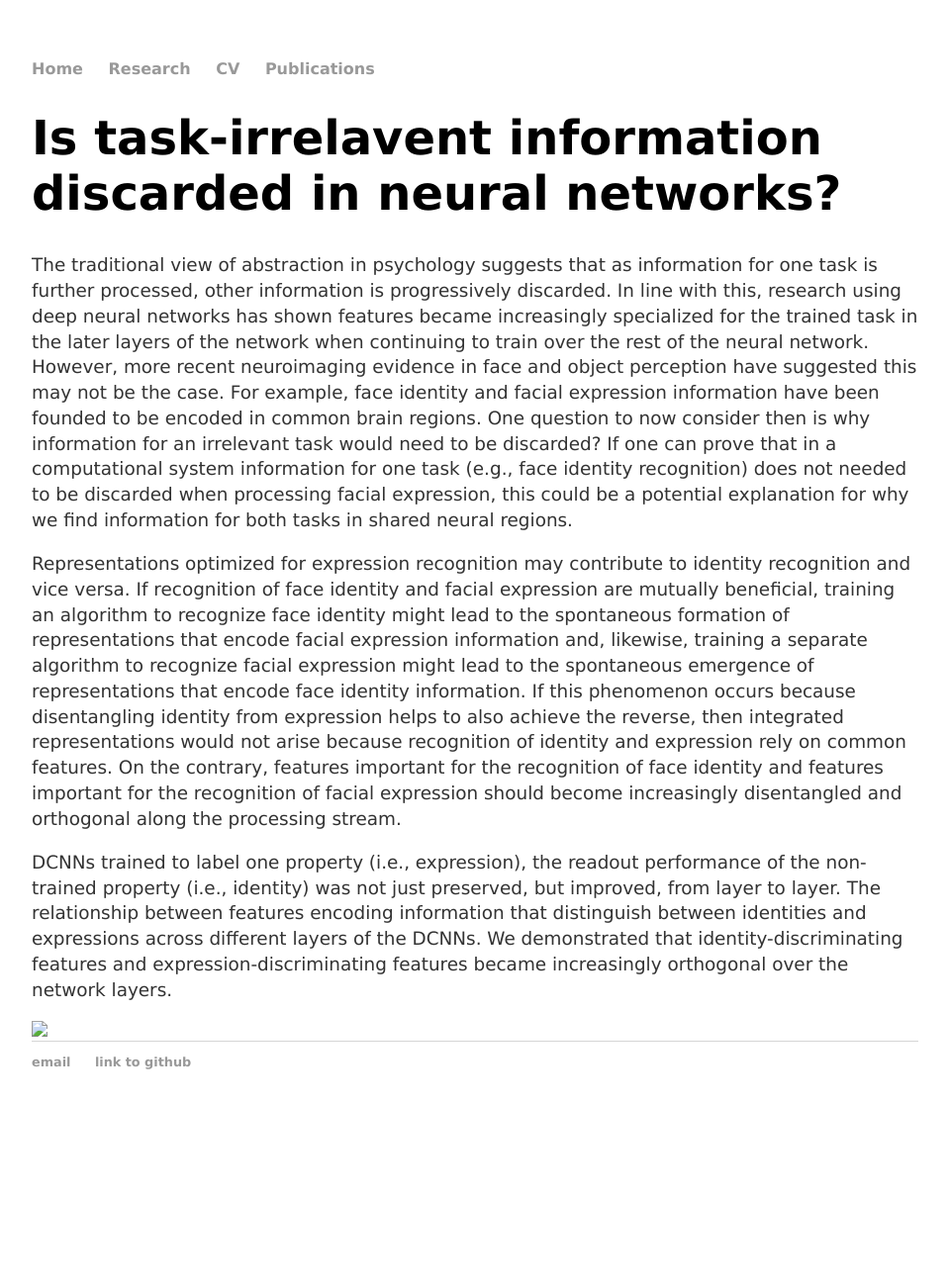
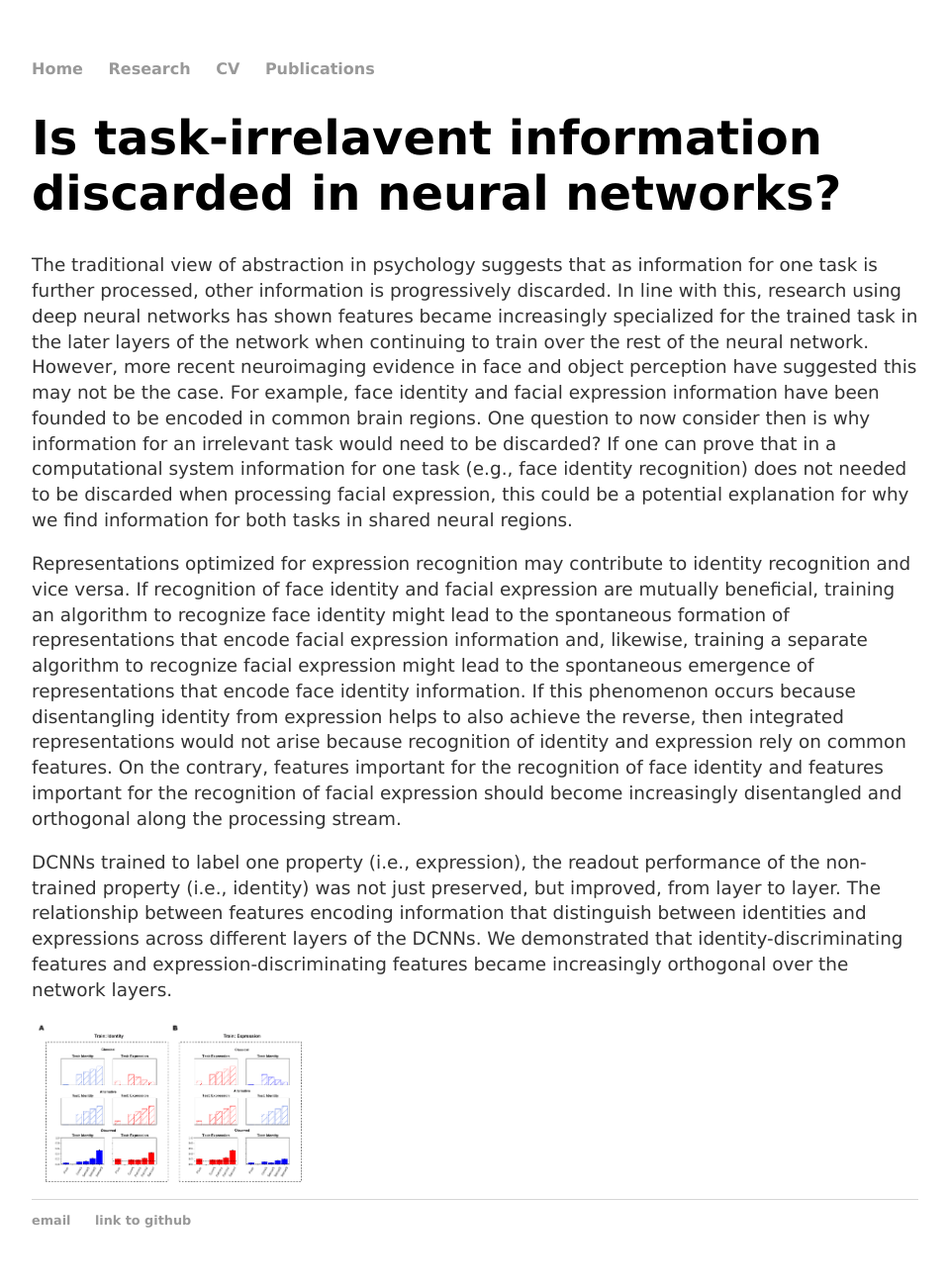
Before and after one commit to els615/els615.github.io, a Jekyll site: the page built from Research/index.html, in a window 1280 px wide. Shown: the whole page at 99% size, without its empty margins (160-1119 px from the left). Built offline with Jekyll 4.4.1, drawn with Linux system fonts in a browser that asks for light colours; before the commit the page ends 1141 px from its top, so only the background shows below that.

Commit message:
Update index.html

```diff
--- a/Research/index.html
+++ b/Research/index.html
@@ -29,7 +29,7 @@ title: Research Areas
     identity-discriminating features and expression-discriminating features became increasingly orthogonal over the network layers.
 </p>
 	<div class="image">
-        <img src="/figure4.png", width="290" height="auto">
+        <img src="/Research/figure4.png", width="290" height="auto">
       	</div>
 
 </div><!-- /.blurb -->
```
